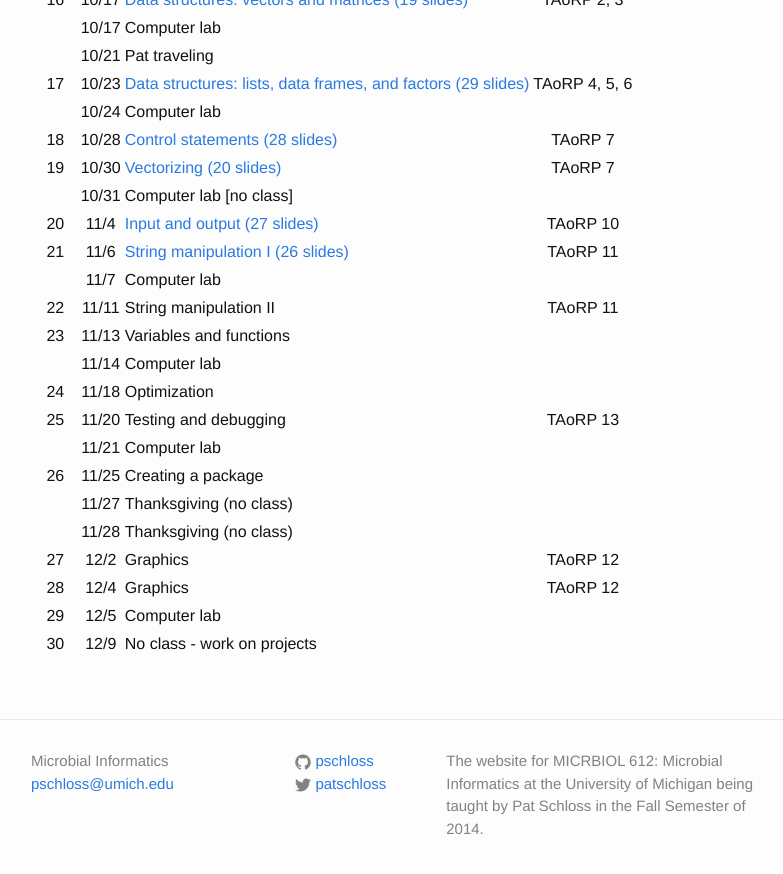
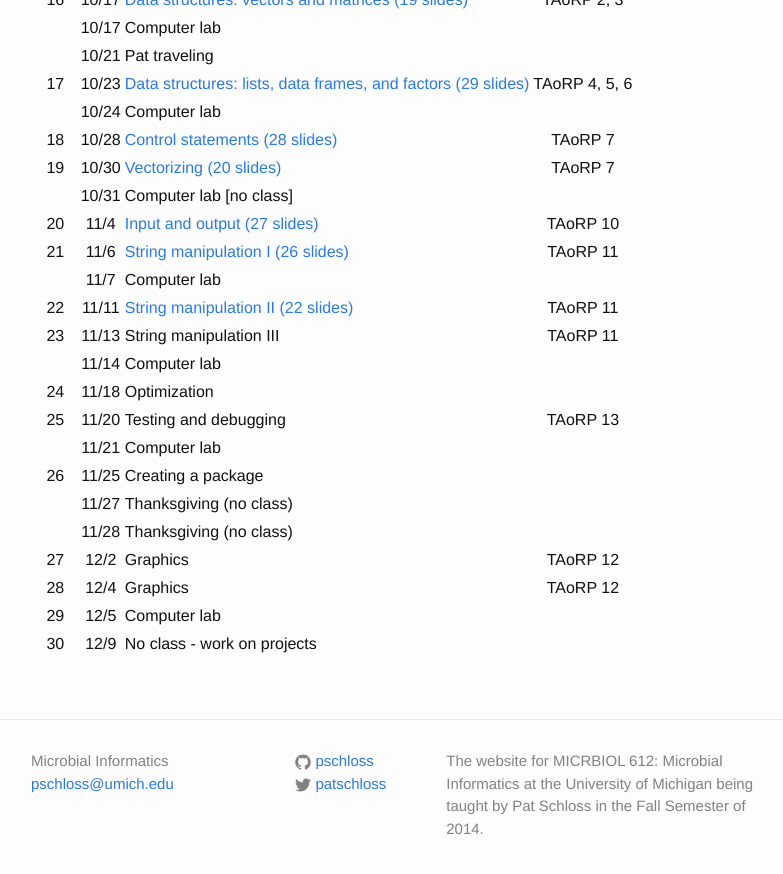
Before and after one commit to microbialinformatics/microbialinformatics.github.io, a Jekyll site: the page built from index.md, in a window 1280 px wide and 900 px high, scrolled down 2440 px. Shown: the top 874 px of the window, without its empty margins (239-1022 px from the left). Built offline with Jekyll 4.4.1, drawn with Linux system fonts in a browser that asks for light colours.

Commit message:
Add Lecture 22 information

```diff
--- a/index.md
+++ b/index.md
@@ -88,8 +88,8 @@ Class	|	Date	|	Topic	|	Reading
 20	|	11/4	|	[Input and output (27 slides)](slides/Lecture20)	|	TAoRP 10
 21	|	11/6	|	[String manipulation I (26 slides)](slides/Lecture21)	|	TAoRP 11
 	|	11/7	|	Computer lab	|
-22	|	11/11	|	String manipulation II	|	TAoRP 11
-23	|	11/13	|	Variables and functions	|
+22	|	11/11	|	[String manipulation II (22 slides)](slides/Lecture22)	|	TAoRP 11
+23	|	11/13	|	String manipulation III	| TAoRP 11
 	|	11/14	|	Computer lab	|
 24	|	11/18	|	Optimization	|
 25	|	11/20	|	Testing and debugging	|	TAoRP 13
```
